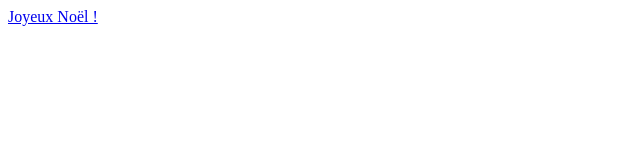
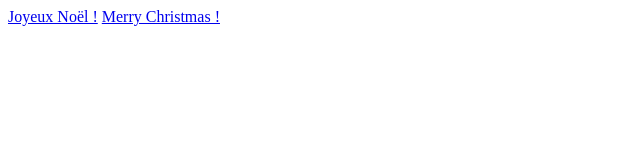
Before and after one commit to PabloDstn/Gitmas3, a plain HTML site: page index.html in a window 1280 px wide. Shown: the whole page, without its empty margins (0-640 px from the left). Drawn offline with Linux system fonts and the light colour scheme.

Commit message:
landing page + anglais

```diff
--- a/index.html
+++ b/index.html
@@ -3,4 +3,5 @@
     <meta charset="UTF-8">
     <title> Christmas Git Project 2023 </title>
     <a href="french.html"> Joyeux Noël !</a>
+    <a href="english.html">Merry Christmas !</a>
 </head>
```
